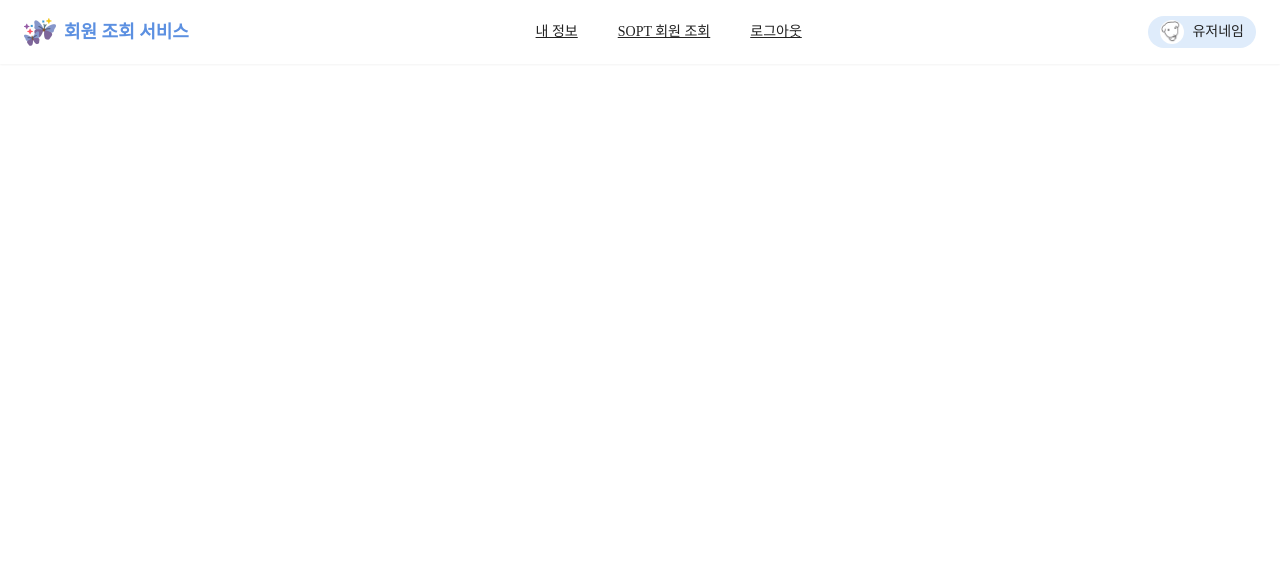
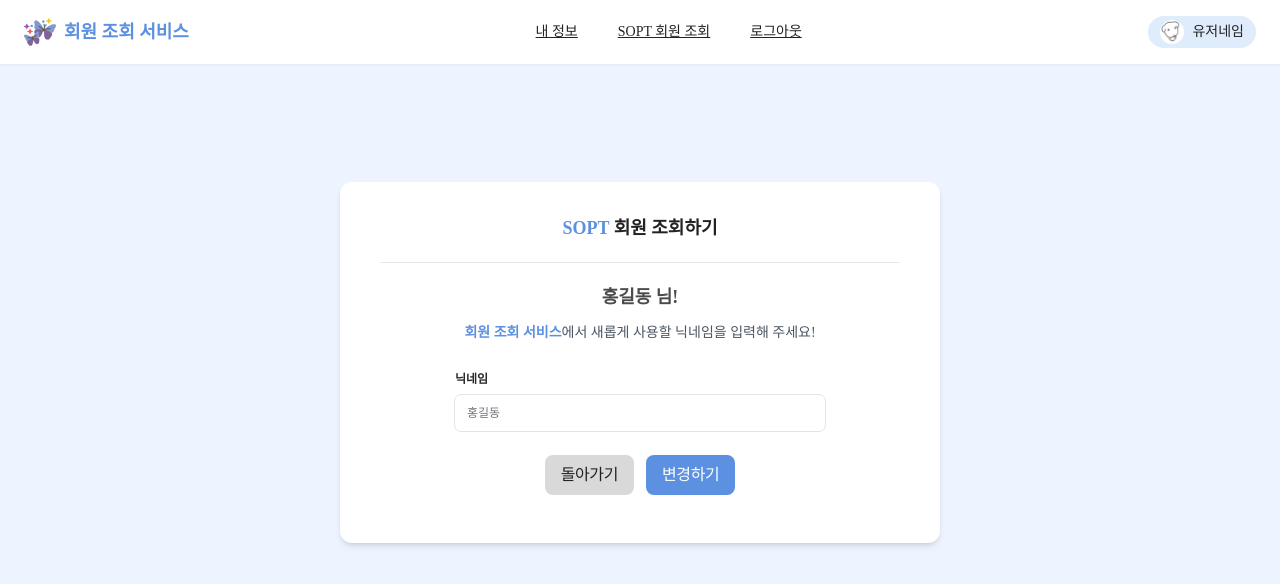
Before and after one commit to AT-SOPT-WEB/SoeunYoon, a React (Vite) app in the folder week4-assignment/: page /mypage/info in a window 1280 px wide. Shown: the top 584 px of the page. Built offline with nearby package versions, Linux system fonts and the light colour scheme; a web font is replaced by a local one.

Commit message:
feat: 내 정보 수정 UI 기본 구성

```diff
--- a/week4-assignment/src/components/common/Input.tsx
+++ b/week4-assignment/src/components/common/Input.tsx
@@ -1,10 +1,10 @@
-interface AuthInputProps {
+interface InputProps {
     label: string;
     placeholder: string;
     type?: string;
   }
 
-  export default function AuthInput({ label, placeholder, type = 'text' }: AuthInputProps) {
+  export default function Input({ label, placeholder, type = 'text' }: InputProps) {
     return (
       <div className="flex flex-col gap-2">
         <label className="text-xs font-semibold text-zinc-800">{label}</label>
--- a/week4-assignment/src/layouts/Layout.tsx
+++ b/week4-assignment/src/layouts/Layout.tsx
@@ -10,7 +10,7 @@ interface LayoutProps {
 
 export default function Layout({ children }: LayoutProps) {
   return (
-    <div className="mx-auto flex min-h-screen bg-bg w-full flex-col bg-white">
+    <div className="mx-auto flex bg-bg min-h-screen w-full flex-col">
       <Header />
       <div className="flex-1 pt-[72px]">{children || <Outlet />}</div>
     </div>
--- a/week4-assignment/src/layouts/MainView.tsx
+++ b/week4-assignment/src/layouts/MainView.tsx
@@ -9,7 +9,7 @@ interface Props {
 export default function MainView({ children, isEmpty, className }: Props) {
   return (
     <main
-      className={`w-full mx-auto flex flex-col px-4 ${
+      className={`w-full h-full max-h-[100%] bg-bg mx-auto flex flex-col px-4 ${
         isEmpty ? 'items-center justify-center py-10' : 'pt-6 pb-[80px]'
       } ${className}`}
     >
--- a/week4-assignment/src/pages/MyInfo.tsx
+++ b/week4-assignment/src/pages/MyInfo.tsx
@@ -1,7 +1,39 @@
+import { useState } from 'react';
+import Input from '../components/common/Input';
+import SearchButton from '../components/button/SearchButton';
+import { useNavigate } from 'react-router-dom';
+
 export default function MyInfo() {
-    return (
-      <div>
+  const navigate = useNavigate();
+  const [nickname, setNickname] = useState('홍길동');
 
+  const handleChange = () => {
+    // TODO: 닉네임 저장 로직
+    console.log('변경된 닉네임:', nickname);
+  };
+
+  return (
+    <div className="w-full text-black h-full bg-bg pt-[110px] flex justify-center">
+      <div className="w-[600px] bg-white rounded-xl shadow-md px-10 py-8 text-center">
+        <h2 className="text-lg font-semibold mb-1">
+          <span className="text-darkSky">SOPT</span> 회원 조회하기
+        </h2>
+        <hr className='my-5'/>
+
+        <p className="text-lg font-semibold text-darkerGray mb-3 mt-2">홍길동 님!</p>
+        <p className="text-sm text-gray-600 mb-7">
+          <span className="text-darkSky font-semibold">회원 조회 서비스</span>에서 새롭게 사용할 닉네임을 입력해 주세요!
+        </p>
+
+        <div className="mb-6 max-w-[370px] mx-auto text-left">
+          <Input label="닉네임" placeholder="홍길동" />
+        </div>
+
+        <div className="flex justify-center my-4 gap-3">
+          <SearchButton color="normalGray" onClick={() => navigate(-1)} name="돌아가기" />
+          <SearchButton color="darkSky" onClick={handleChange} name="변경하기" />
+        </div>
       </div>
-    );
-  }
+    </div>
+  );
+}
--- a/week4-assignment/tailwind.config.js
+++ b/week4-assignment/tailwind.config.js
@@ -17,6 +17,7 @@ export default {
         darkGray: '#a3a3a3',
         'darkGray-hover': '#828282',
         'darkGray-active': '#626262',
+        darkerGray: '#4b4b4b',
 
         // 하늘색~남색
         lightSky: "#DFECFB",
```
